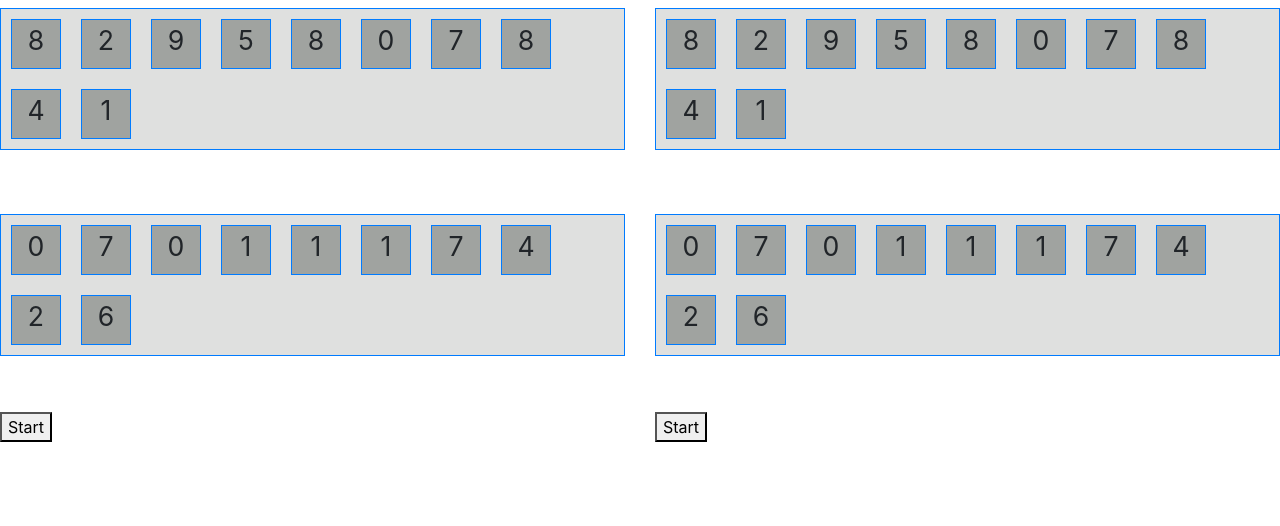
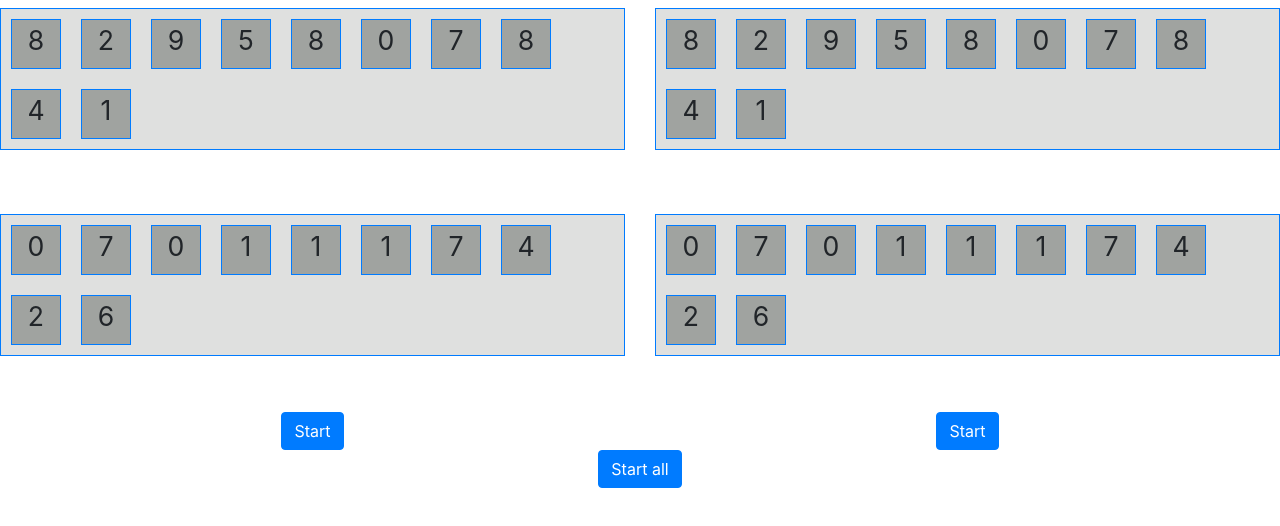
Before and after one commit to steven-jeanneret/conception_os, a Vue app: page / in a window 1280 px wide. Shown: the top 526 px of the page. Built offline with nearby package versions, Linux system fonts and the light colour scheme.

Commit message:
add restart

```diff
--- a/src/App.vue
+++ b/src/App.vue
@@ -2,10 +2,17 @@
   <div id="app container-fluid">
     <div class="row">
       <div class="col-lg-6 col-12">
-                <Table :v1="v1" :v2="v2"/>
+        <Table ref="table1" :v1="v1" :v2="v2"/>
       </div>
       <div class="col-lg-6 col-12">
-                <Table :v1="v1" :v2="v2" :parallel="true"/>
+        <Table ref="table2" :v1="v1" :v2="v2" :parallel="true"/>
+      </div>
+    </div>
+    <div class="row">
+      <div class="col">
+        <div class="text-center">
+          <button class="btn btn-primary" @click="runAll">{{buttonText}}</button>
+        </div>
       </div>
     </div>
   </div>
@@ -19,11 +26,12 @@
     components: {
       Table,
     },
-        data() {
+    data () {
       return {
         v1: [],
         v2: [],
         nbElem: 10,
+        buttonText: 'Start all'
       }
     },
     mounted () {
@@ -31,12 +39,17 @@
       this.fullArrayRandom(this.v2, this.nbElem)
     },
     methods: {
-            fullArrayRandom(table, nb) {
+      fullArrayRandom (table, nb) {
         for (let i = 0; i < nb; i++) {
-                    table.push(Math.floor(Math.random()*10))
+          table.push(Math.floor(Math.random() * 10))
         }
+      },
+      runAll () {
+        this.buttonText = 'Restart all'
+        this.$refs['table1'].startAnimation()
+        this.$refs['table2'].startAnimation()
       }
-        }
+    },
   }
 </script>
 
--- a/src/components/Arrow.vue
+++ b/src/components/Arrow.vue
@@ -26,9 +26,8 @@
         }
         if (this.nbArray === 0) {
           return this.$parent.colorV1[this.index]
-        } else {
-          return this.$parent.colorV2[this.index]
         }
+        return this.$parent.colorV2[this.index]
       }
     }
   }
--- a/src/components/Table.vue
+++ b/src/components/Table.vue
@@ -42,10 +42,9 @@
               v-show="colorVReduction[index][i]===1"/>
       </div>
     </div>
-    <div>
-      <button @click="startAnimation">{{btnText}}</button>
+    <div class="text-center">
+      <button class="btn btn-primary" :disabled="animIsRunning" @click="startAnimation">{{btnText}}</button>
     </div>
-
   </div>
 </template>
 
@@ -61,7 +60,7 @@
     components: { Cell, Arrow },
     data () {
       return {
-        animHasRunned: false,
+        animIsRunning: false,
         colorV1: [],
         colorV2: [],
 
@@ -74,14 +73,13 @@
     },
     methods: {
       startAnimation () {
-        if (this.animHasRunned) {
-          this.btnText = 'Start'
+        if(!this.animIsRunning) {
+          this.animIsRunning = true
+          this.btnText = 'Restart'
           this.colorV1 = []
           this.colorV2 = []
+          this.colorVReduction = []
 
-          this.colorVReduction = []
-        } else {
-          this.btnText = 'Clear'
           let instance = this
           for (let i = 0; i < this.v1.length; i++) {
             setTimeout(function () {
@@ -99,7 +97,6 @@
             }, instance.timeBetweenThread(i))
           }
         }
-        this.animHasRunned = !this.animHasRunned
       },
 
       reduction () {
@@ -112,6 +109,9 @@
             setTimeout(function () {
               Vue.set(instance.colorVReduction[j], i, 1)
               instance.$forceUpdate()
+              if(j === instance.vReduction.length-1 && i === instance.vReduction[j].length-1) {
+                instance.animIsRunning = false
+              }
             }, totalSleep + instance.timeBetweenThread(i))
           }
           totalSleep += instance.timeBetweenThread(instance.vReduction[j].length)
```
Lines whose indentation alone changed are shown as unchanged.
